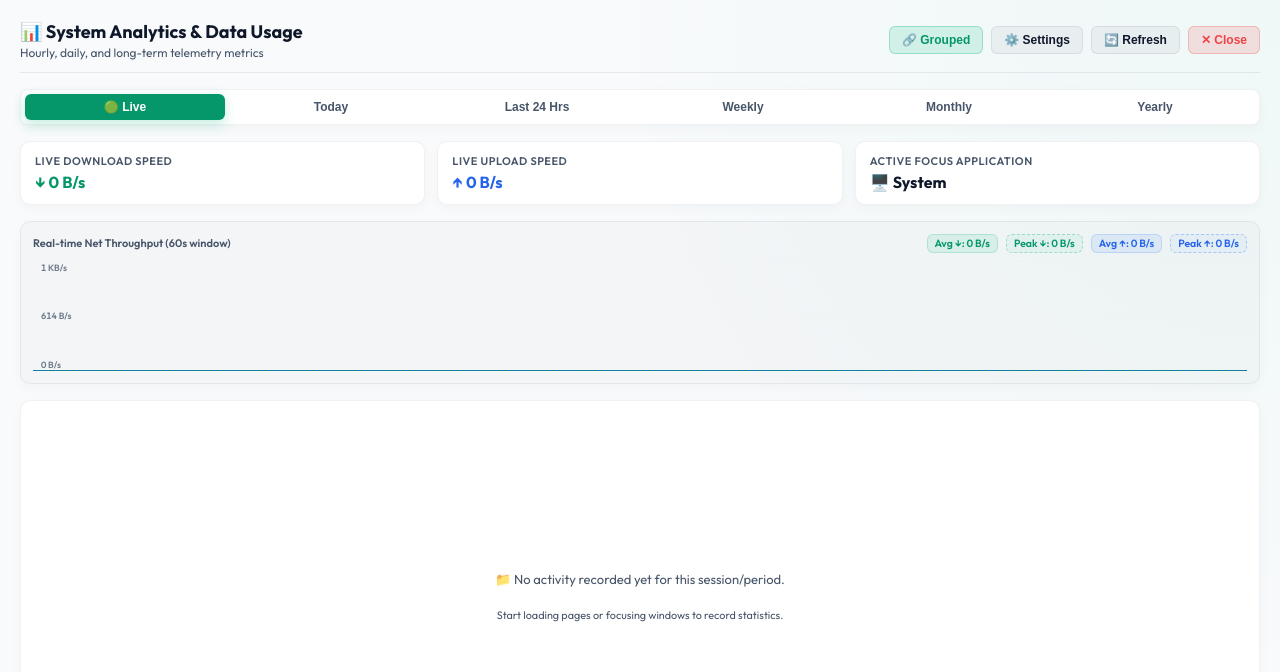
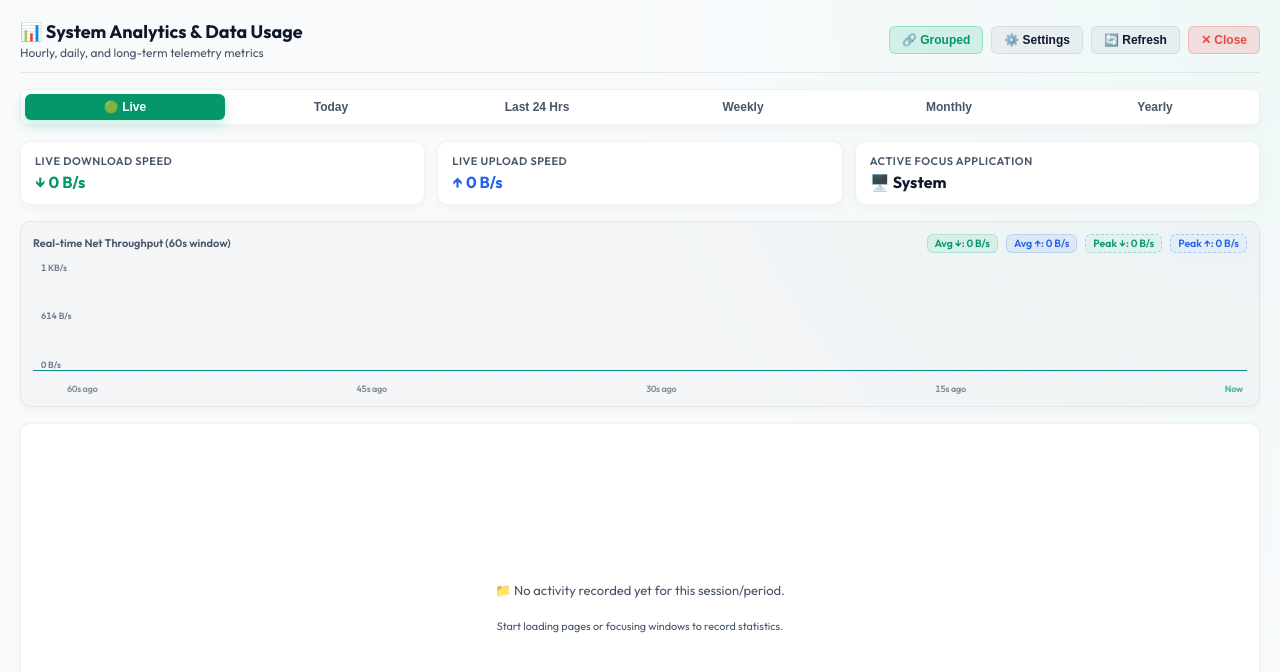
Before and after one commit to iharshraj1123/modern-internet-speed-meter, a SvelteKit app: page /dashboard in a window 1280 px wide. Shown: the top 672 px of the page. Built offline with nearby package versions, Linux system fonts and the light colour scheme.

Commit message:
Rearrange stat badge order to Avg Down, Avg Up, Peak Down, Peak Up and add X-axis time reference labels with vertical gridlines

```diff
--- a/src/routes/dashboard/+page.svelte
+++ b/src/routes/dashboard/+page.svelte
@@ -417,8 +417,8 @@
         <span class="chart-title">Real-time Net Throughput (60s window)</span>
         <div class="chart-stats-badges">
           <span class="chart-stat-pill down" title="Average Download Speed">Avg ↓: {formatSpeed(avgLiveDown, $settings.unit)}</span>
+          <span class="chart-stat-pill up" title="Average Upload Speed">Avg ↑: {formatSpeed(avgLiveUp, $settings.unit)}</span>
           <span class="chart-stat-pill down-peak" title="Peak Download Speed">Peak ↓: {formatSpeed(peakLiveDown, $settings.unit)}</span>
-          <span class="chart-stat-pill up" title="Average Upload Speed">Avg ↑: {formatSpeed(avgLiveUp, $settings.unit)}</span>
           <span class="chart-stat-pill up-peak" title="Peak Upload Speed">Peak ↑: {formatSpeed(peakLiveUp, $settings.unit)}</span>
         </div>
       </div>
@@ -429,10 +429,15 @@
           <span class="y-label bottom">0 {$settings?.unit === 'b' ? 'b/s' : 'B/s'}</span>
         </div>
         <svg viewBox="0 0 800 120" class="live-chart-svg" preserveAspectRatio="none">
-          <!-- Reference Gridlines -->
+          <!-- Horizontal Reference Gridlines -->
           <line x1="0" y1="0" x2="800" y2="0" stroke="var(--card-border)" stroke-dasharray="4 4" opacity="0.6" vector-effect="non-scaling-stroke" />
           <line x1="0" y1="60" x2="800" y2="60" stroke="var(--card-border)" stroke-dasharray="4 4" opacity="0.4" vector-effect="non-scaling-stroke" />
           <line x1="0" y1="120" x2="800" y2="120" stroke="var(--card-border)" opacity="0.6" vector-effect="non-scaling-stroke" />
+
+          <!-- Vertical Time Gridlines (45s, 30s, 15s ago) -->
+          <line x1="200" y1="0" x2="200" y2="120" stroke="var(--card-border)" stroke-dasharray="3 3" opacity="0.2" vector-effect="non-scaling-stroke" />
+          <line x1="400" y1="0" x2="400" y2="120" stroke="var(--card-border)" stroke-dasharray="3 3" opacity="0.2" vector-effect="non-scaling-stroke" />
+          <line x1="600" y1="0" x2="600" y2="120" stroke="var(--card-border)" stroke-dasharray="3 3" opacity="0.2" vector-effect="non-scaling-stroke" />
 
           <!-- Gradients -->
           <defs>
@@ -454,6 +459,13 @@
           <path d={liveUpAreaPath} fill="url(#liveUpGrad)" />
           <path d={liveUpPath} fill="none" stroke="var(--accent-blue)" stroke-width="1.5" stroke-dasharray="3 3" vector-effect="non-scaling-stroke" />
         </svg>
+      </div>
+      <div class="x-axis-container">
+        <span class="x-label">60s ago</span>
+        <span class="x-label">45s ago</span>
+        <span class="x-label">30s ago</span>
+        <span class="x-label">15s ago</span>
+        <span class="x-label right">Now</span>
       </div>
     </section>
   {/if}
@@ -892,6 +904,26 @@
     overflow: visible;
   }
 
+  .x-axis-container {
+    display: flex;
+    justify-content: space-between;
+    padding: 4px 4px 0 34px;
+    font-size: 9px;
+    font-weight: 600;
+    color: var(--text-secondary);
+    opacity: 0.65;
+    font-variant-numeric: tabular-nums;
+  }
+
+  .x-label {
+    letter-spacing: -0.2px;
+  }
+
+  .x-label.right {
+    color: var(--accent-emerald);
+    font-weight: 700;
+  }
+
   /* Table styling */
   .table-section {
     flex: 1;
```
